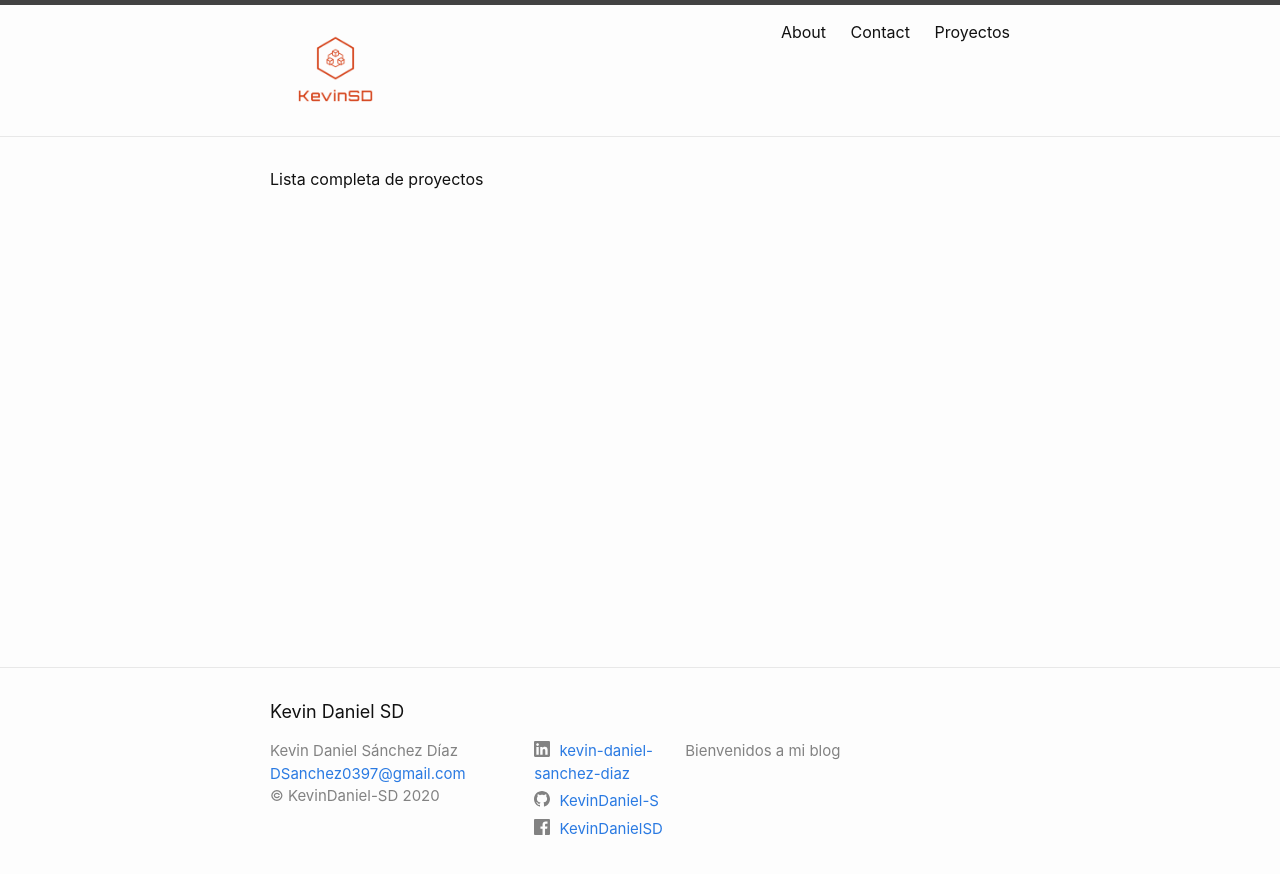
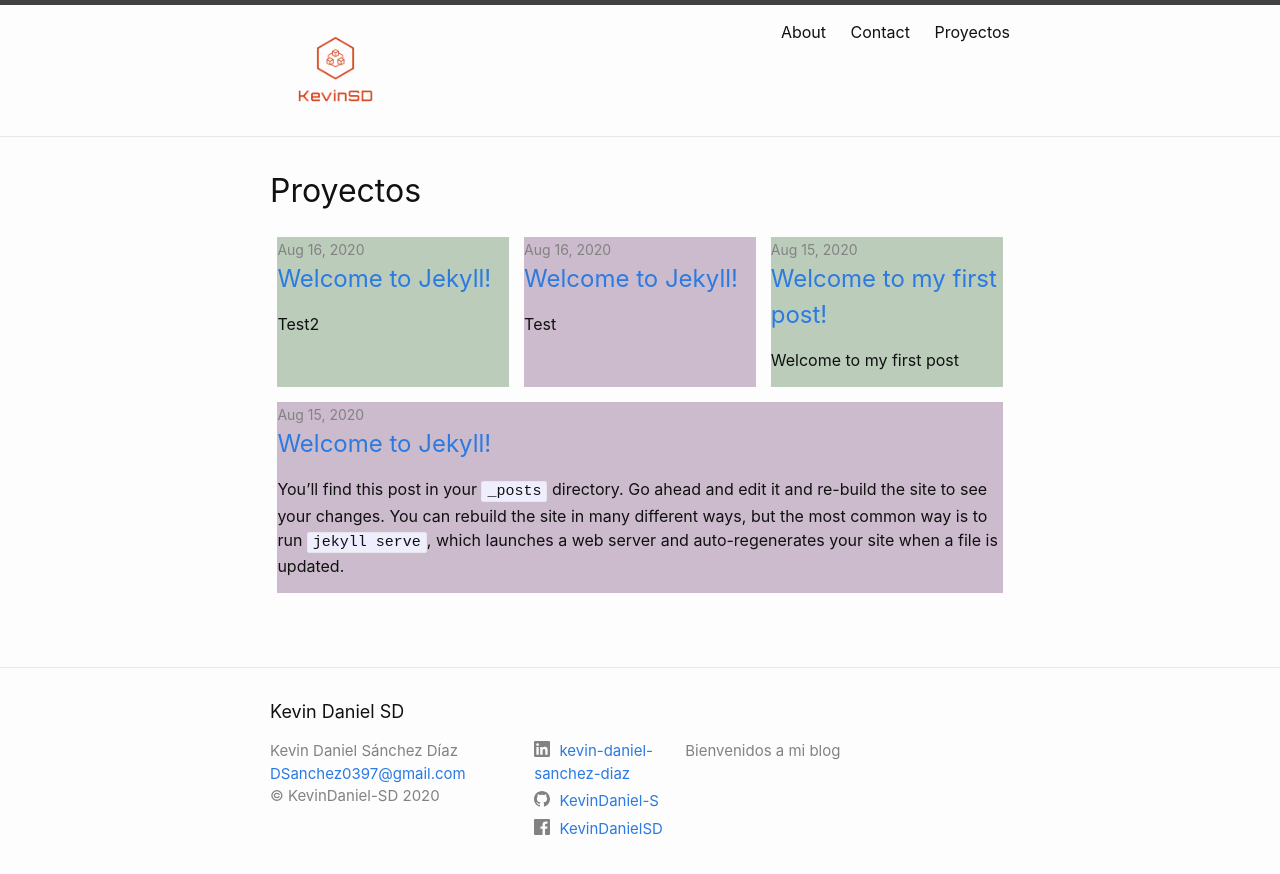
Before and after one commit to KevinDaniel-S/KevinDaniel-S.github.io, a Jekyll site: the page built from proyectos.markdown, in a window 1280 px wide. Shown: the top 874 px of the page. Built offline with Jekyll 4.4.1, drawn with Linux system fonts in a browser that asks for light colours.

Commit message:
Lista de proyectos

```diff
--- a/_layouts/proyects.html
+++ b/_layouts/proyects.html
@@ -2,4 +2,29 @@
 layout: default
 ---
 
-Lista completa de proyectos
+<div class="home">
+  {%- if page.title -%}
+    <h1 class="page-heading">{{ page.title }}</h1>
+  {%- endif -%}
+
+  {{ content }}
+
+  {%- if site.posts.size > 0 -%}
+    <div class="flexbox">
+      {%- for post in site.posts -%}
+            <div class="col">
+              {%- assign date_format = site.minima.date_format | default: "%b %-d, %Y" -%}
+              <span class="post-meta">{{ post.date | date: date_format }}</span>
+              <h3>
+                <a class="post-link" href="{{ post.url | relative_url }}">
+                  {{ post.title | escape }}
+                </a>
+              </h3>
+
+                {{ post.excerpt }}
+            </div>
+      {%- endfor -%}
+    </div>
+  {%- endif -%}
+
+</div>
--- /dev/null
+++ b/_posts/2020-08-15-test-post.markdown
@@ -0,0 +1,8 @@
+---
+layout: post
+title:  "Welcome to Jekyll!"
+date:   2020-08-15 21:13:16 -0500
+categories: jekyll update
+---
+Test
+<!--more-->
--- /dev/null
+++ b/_posts/2020-08-15-test2.markdown
@@ -0,0 +1,8 @@
+---
+layout: post
+title:  "Welcome to Jekyll!"
+date:   2020-08-15 21:13:16 -0500
+categories: jekyll update
+---
+Test2
+<!--more-->
--- a/_sass/minima/_layout.scss
+++ b/_sass/minima/_layout.scss
@@ -197,6 +197,26 @@
   }
 }
 
+.flexbox {
+
+  display: flex;
+  flex-wrap: wrap;
+}
+
+.flexbox .col {
+  margin: 1%;
+  width: 30%;
+  flex-grow: 1;
+}
+
+.flexbox .col:nth-child(odd) {
+  background: #BBCCBB;
+}
+.flexbox .col:nth-child(even) {
+  background: #CCBBCC;
+}
+
+
 .post-meta {
   font-size: $small-font-size;
   color: $grey-color;
--- a/proyectos.markdown
+++ b/proyectos.markdown
@@ -3,4 +3,3 @@ layout: proyects
 title: Proyectos
 permalink: /proyectos/
 ---
-Lista de proyectos
```
